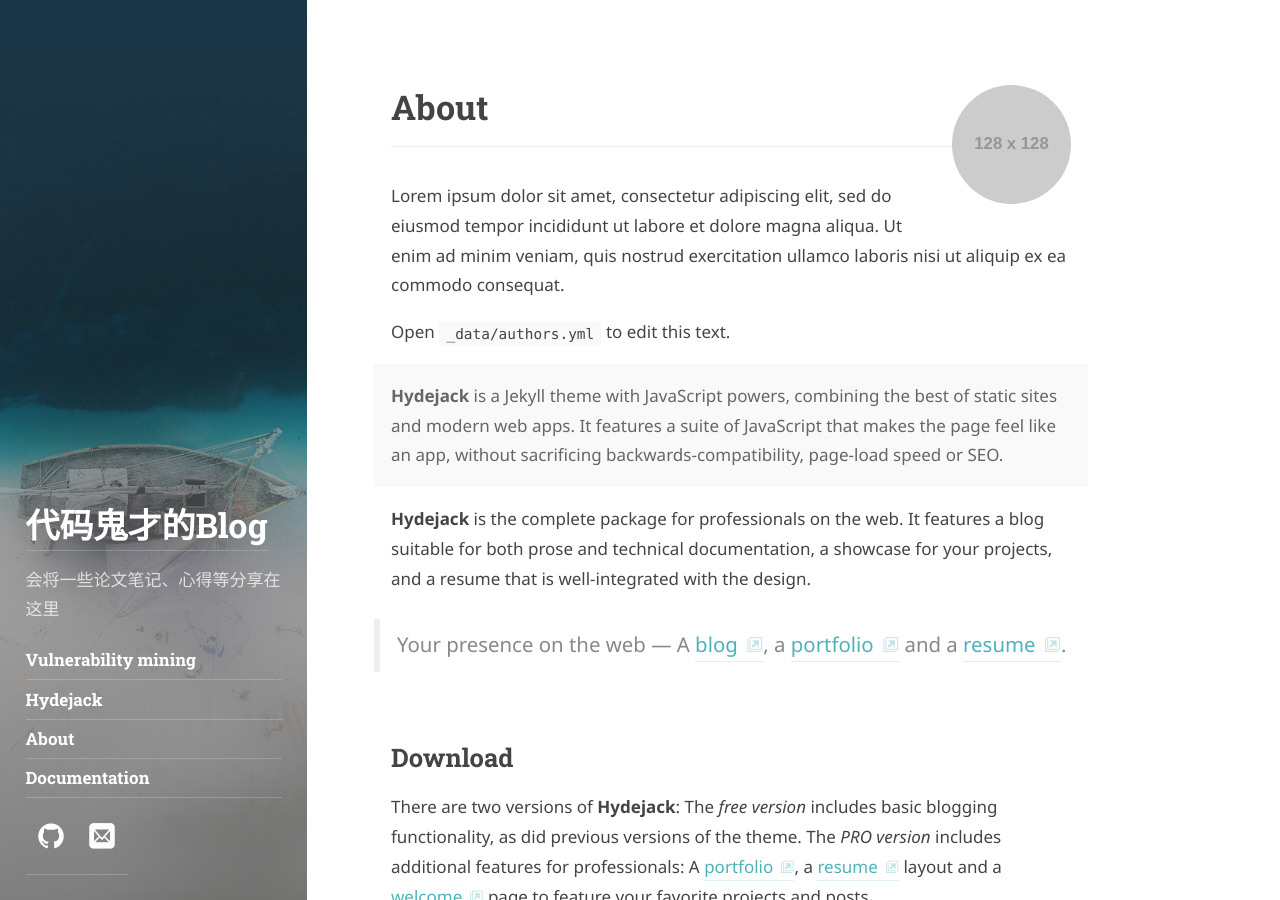
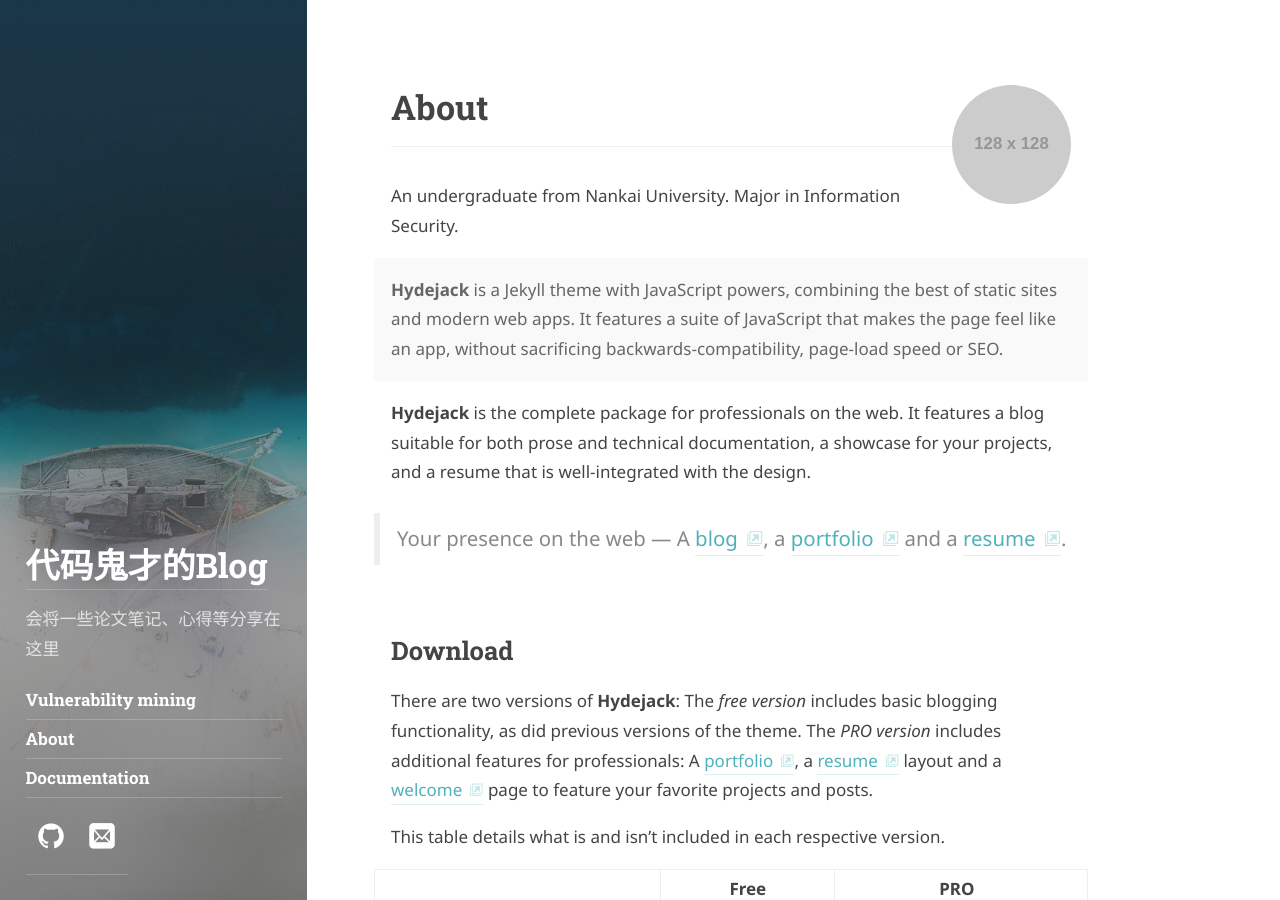
Before and after one commit to fwx2233/fwx2233.github.io, a Jekyll site: the page built from about.md, in a window 1280 px wide and 900 px high. Built offline with Jekyll 4.4.1, drawn with Linux system fonts in a browser that asks for light colours; some web fonts are replaced.

Commit message:
修改个人介绍

```diff
--- a/_data/authors.yml
+++ b/_data/authors.yml
@@ -2,17 +2,14 @@
 # Must be the same as `author` in `_config.yml`.
 # Change `author1` to your shortname.
 author1:
-  name:              <Wenxuan> <Fu>
-  email:             <335957142@qq.com>
+  name:              Wenxuan Fu
+  email:             335957142@qq.com
 
   # Used at the bottom of each page and at the top of the `about` layout
   # Markdown enabled, can use multiple paragraphs (enabled by `|`)
   about:             |
-    Lorem ipsum dolor sit amet, consectetur adipiscing elit,
-    sed do eiusmod tempor incididunt ut labore et dolore magna aliqua.
-    Ut enim ad minim veniam, quis nostrud exercitation ullamco laboris nisi ut aliquip ex ea commodo consequat.
-
-    Open `_data/authors.yml` to edit this text.
+    An undergraduate from Nankai University.
+    Major in Information Security.
 
   # This photo will be used in the about section
   picture:
```
Also changed, not shown: _featured_tags/hydejack.md (+1 -1 lines).
